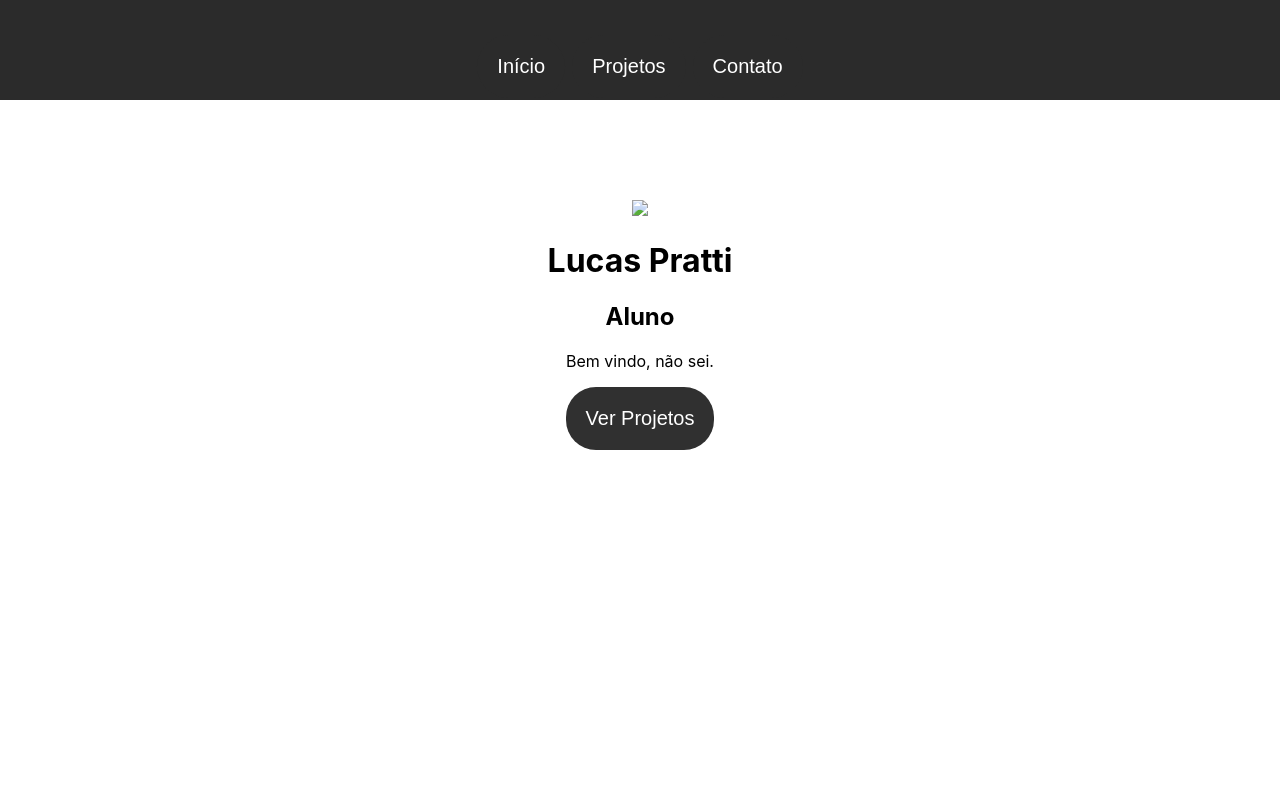
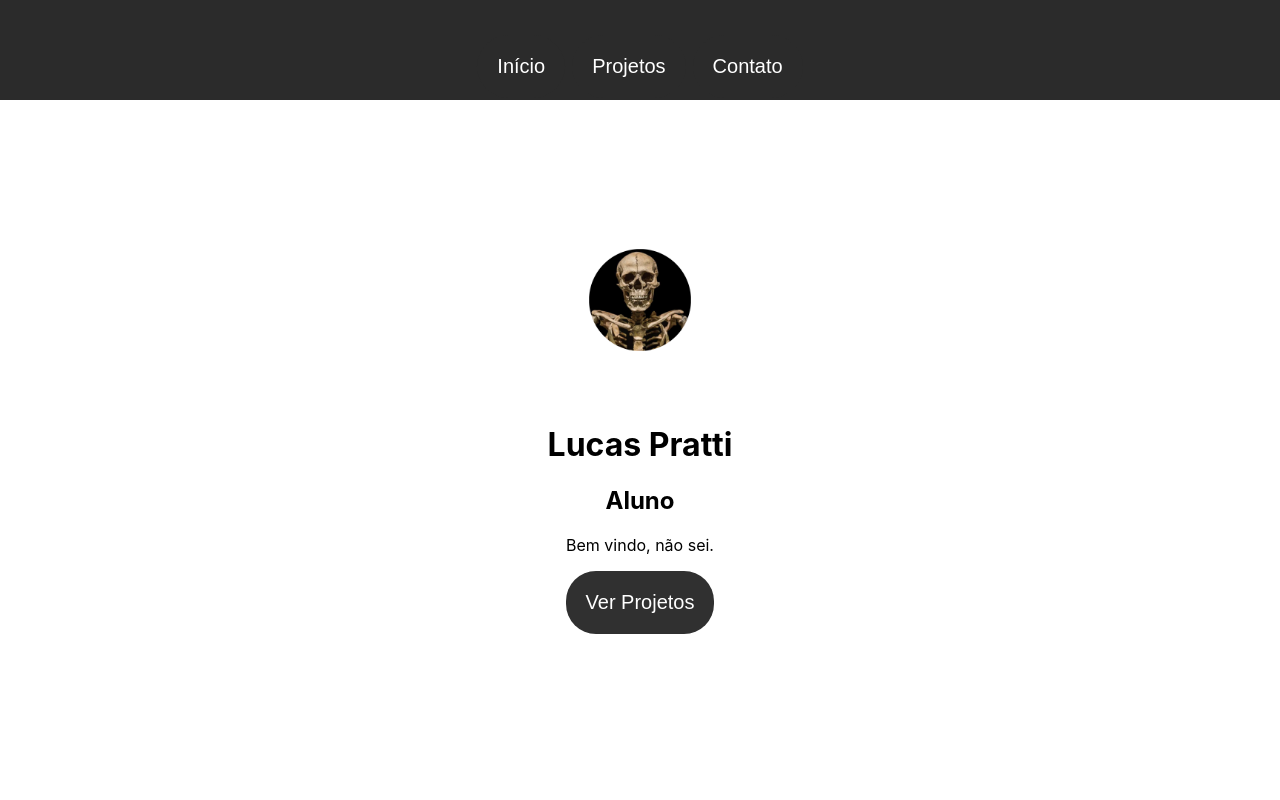
Before and after one commit to Lucas-Pratti/portifolio, a plain HTML site: page index.html in a window 1280 px wide. Shown: the top 800 px of the page. Drawn offline with Linux system fonts and the light colour scheme.

Commit message:
Update index.html

```diff
--- a/index.html
+++ b/index.html
@@ -16,7 +16,7 @@
     </div>
     <center>
       <div id="SecaoUm" class="secao">
-        <img src="Imagens/perfil.png" />
+        <img src="./download.png" />
         <h1>Lucas Pratti</h1>
         <h2>Aluno</h2>
         <p>Bem vindo, não sei.</p>
```
